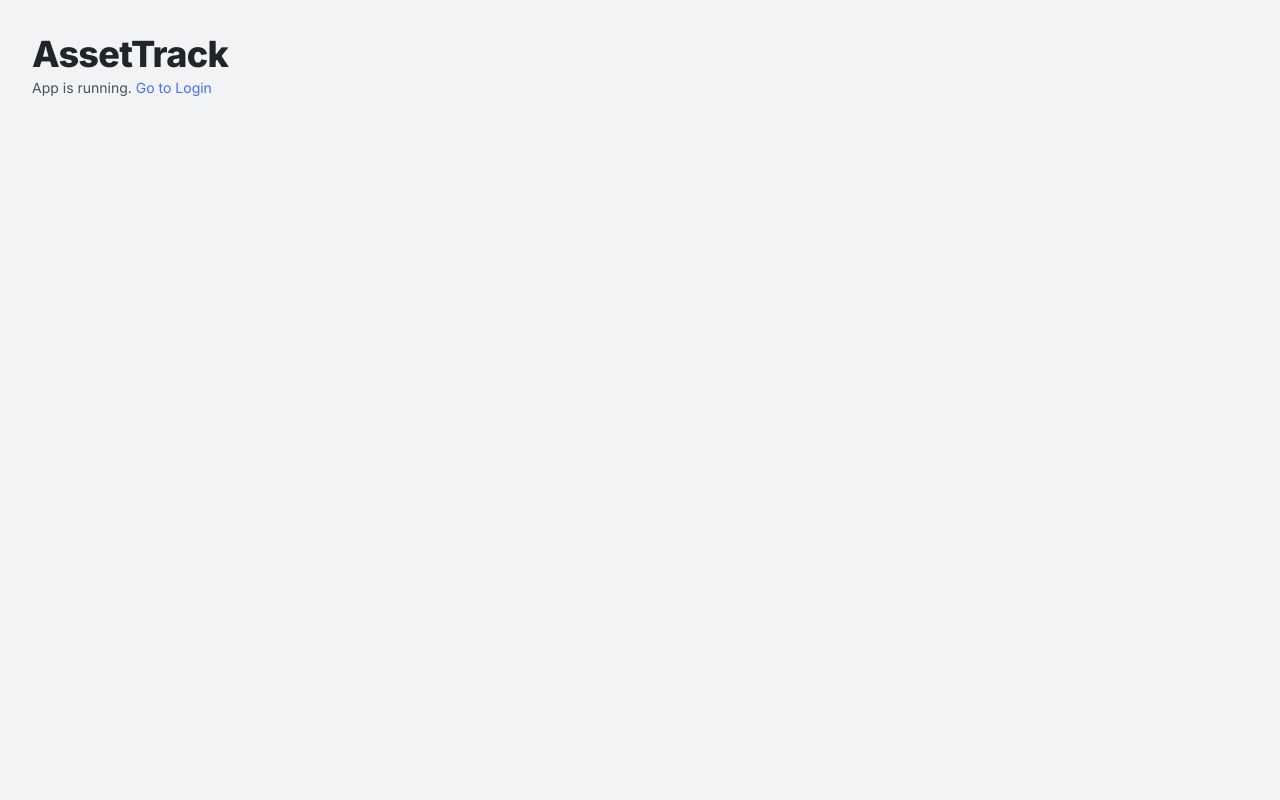
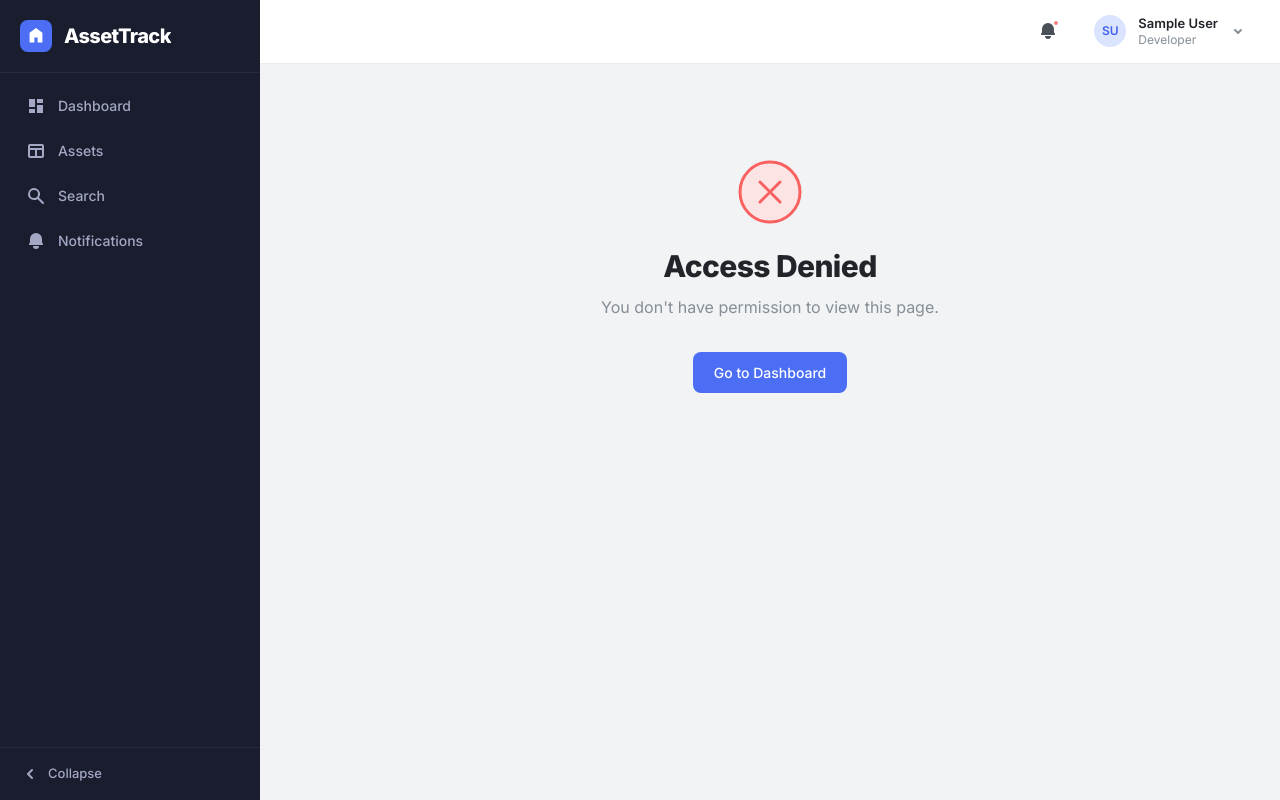
Before and after one commit to amkma/sw-final-project-assettrack, a React (Vite) app in the folder frontend/: page /users in a window 1280 px wide. Built offline with nearby package versions, Linux system fonts and the light colour scheme; no server answers; sample sign-in values are in the browser's storage.

Commit message:
feat: set up React Router with all routes and guards

```diff
--- a/frontend/src/App.css
+++ b/frontend/src/App.css
@@ -1 +1,30 @@
-/* App-level styles — will be populated in later commits */
+/* ── Access Denied (RoleGuard) ────────────────────────────── */
+
+.access-denied {
+  display: flex;
+  flex-direction: column;
+  align-items: center;
+  justify-content: center;
+  text-align: center;
+  padding: var(--space-16) var(--space-6);
+  animation: fadeIn 0.4s ease-out;
+}
+
+.access-denied__icon {
+  margin-bottom: var(--space-6);
+  opacity: 0.9;
+}
+
+.access-denied__title {
+  font-size: var(--text-3xl);
+  font-weight: 800;
+  color: var(--text-primary);
+  margin-bottom: var(--space-2);
+}
+
+.access-denied__message {
+  font-size: var(--text-md);
+  color: var(--text-muted);
+  margin-bottom: var(--space-8);
+  max-width: 400px;
+}
--- a/frontend/src/App.jsx
+++ b/frontend/src/App.jsx
@@ -1,26 +1,121 @@
 import { BrowserRouter, Routes, Route } from 'react-router-dom'
+
+// Layouts
 import AuthLayout from './layouts/AuthLayout'
+import DashboardLayout from './layouts/DashboardLayout'
+
+// Guards
+import ProtectedRoute from './components/common/ProtectedRoute'
+import RoleGuard from './components/common/RoleGuard'
+
+// Auth pages
 import LoginPage from './pages/auth/LoginPage'
 import SignUpPage from './pages/auth/SignUpPage'
+
+// Dashboard
+import DashboardPage from './pages/dashboard/DashboardPage'
+
+// Assets
+import AssetsListPage from './pages/assets/AssetsListPage'
+import AssetDetailPage from './pages/assets/AssetDetailPage'
+import AssetFormPage from './pages/assets/AssetFormPage'
+
+// Users
+import UsersListPage from './pages/users/UsersListPage'
+import UserDetailPage from './pages/users/UserDetailPage'
+
+// Reports
+import ReportsListPage from './pages/reports/ReportsListPage'
+import ReportFormPage from './pages/reports/ReportFormPage'
+
+// Notifications & Search
+import NotificationsPage from './pages/notifications/NotificationsPage'
+import SearchPage from './pages/search/SearchPage'
+
+// 404
+import NotFoundPage from './pages/NotFoundPage'
+
 import './App.css'
 
 function App() {
   return (
     <BrowserRouter>
       <Routes>
-        {/* Auth routes */}
+        {/* ── Public Auth Routes ─────────────────────────── */}
         <Route element={<AuthLayout />}>
           <Route path="/login" element={<LoginPage />} />
           <Route path="/signup" element={<SignUpPage />} />
         </Route>
 
-        {/* Temporary home — will be replaced in Commit 11 */}
-        <Route path="*" element={
-          <div style={{ padding: '2rem' }}>
-            <h1>AssetTrack</h1>
-            <p>App is running. <a href="/login">Go to Login</a></p>
-          </div>
-        } />
+        {/* ── Protected Dashboard Routes ─────────────────── */}
+        <Route
+          element={
+            <ProtectedRoute>
+              <DashboardLayout />
+            </ProtectedRoute>
+          }
+        >
+          {/* Dashboard — all roles */}
+          <Route path="/" element={<DashboardPage />} />
+
+          {/* Assets — all roles can view */}
+          <Route path="/assets" element={<AssetsListPage />} />
+          <Route path="/assets/:id" element={<AssetDetailPage />} />
+
+          {/* Assets — Admin only (create / edit) */}
+          <Route
+            path="/assets/new"
+            element={
+              <RoleGuard minRole={2}>
+                <AssetFormPage />
+              </RoleGuard>
+            }
+          />
+          <Route
+            path="/assets/:id/edit"
+            element={
+              <RoleGuard minRole={2}>
+                <AssetFormPage />
+              </RoleGuard>
+            }
+          />
+
+          {/* Users — Admin / Manager */}
+          <Route
+            path="/users"
+            element={
+              <RoleGuard minRole={1}>
+                <UsersListPage />
+              </RoleGuard>
+            }
+          />
+          <Route
+            path="/users/:id"
+            element={
+              <RoleGuard minRole={1}>
+                <UserDetailPage />
+              </RoleGuard>
+            }
+          />
+
+          {/* Reports — list is Admin/Manager, create is all roles */}
+          <Route
+            path="/reports"
+            element={
+              <RoleGuard minRole={1}>
+                <ReportsListPage />
+              </RoleGuard>
+            }
+          />
+          <Route path="/reports/new" element={<ReportFormPage />} />
+
+          {/* Notifications & Search — all roles */}
+          <Route path="/notifications" element={<NotificationsPage />} />
+          <Route path="/search" element={<SearchPage />} />
+        </Route>
+
+        {/* ── 404 Catch-all ──────────────────────────────── */}
+        <Route path="*" element={<NotFoundPage />} />
       </Routes>
     </BrowserRouter>
   )
--- a/frontend/src/components/common/ProtectedRoute.jsx
+++ b/frontend/src/components/common/ProtectedRoute.jsx
@@ -1,4 +1,23 @@
-// ProtectedRoute — redirects to /login if not authenticated
+import { Navigate, useLocation } from 'react-router-dom'
+import useAuth from '../../hooks/useAuth'
+
+/**
+ * ProtectedRoute — wraps any route that requires authentication.
+ * If the user is not logged in, they are redirected to /login
+ * and the originally-requested path is preserved via `state.from`.
+ */
 export default function ProtectedRoute({ children }) {
+  const { isAuthenticated, loading } = useAuth()
+  const location = useLocation()
+
+  // While the auth state is still being restored from localStorage, show nothing
+  if (loading) {
+    return null
+  }
+
+  if (!isAuthenticated) {
+    return <Navigate to="/login" state={{ from: location.pathname }} replace />
+  }
+
   return children
 }
--- a/frontend/src/components/common/RoleGuard.jsx
+++ b/frontend/src/components/common/RoleGuard.jsx
@@ -1,4 +1,44 @@
-// RoleGuard — checks user role before rendering children
-export default function RoleGuard({ children }) {
+import { Link } from 'react-router-dom'
+import useAuth from '../../hooks/useAuth'
+
+/**
+ * RoleGuard — restricts access based on the user's roleId.
+ *
+ * @param {number} minRole  — the minimum roleId required (0=Developer, 1=Manager, 2=Admin)
+ *
+ * Usage:
+ *   <RoleGuard minRole={2}> … Admin-only content … </RoleGuard>
+ *   <RoleGuard minRole={1}> … Manager + Admin content … </RoleGuard>
+ */
+export default function RoleGuard({ children, minRole = 0 }) {
+  const { user } = useAuth()
+
+  const userRole = user?.roleId ?? 0
+
+  if (userRole < minRole) {
+    return (
+      <div className="access-denied">
+        <div className="access-denied__icon">
+          <svg width="64" height="64" viewBox="0 0 64 64" fill="none">
+            <circle cx="32" cy="32" r="30" stroke="var(--danger)" strokeWidth="3" fill="var(--danger-light)" />
+            <path
+              d="M22 22l20 20M42 22L22 42"
+              stroke="var(--danger)"
+              strokeWidth="3"
+              strokeLinecap="round"
+            />
+          </svg>
+        </div>
+        <h2 className="access-denied__title">Access Denied</h2>
+        <p className="access-denied__message">
+          You don&apos;t have permission to view this page.
+        </p>
+        <Link to="/" className="btn btn-primary">
+          Go to Dashboard
+        </Link>
+      </div>
+    )
+  }
+
   return children
 }
```
